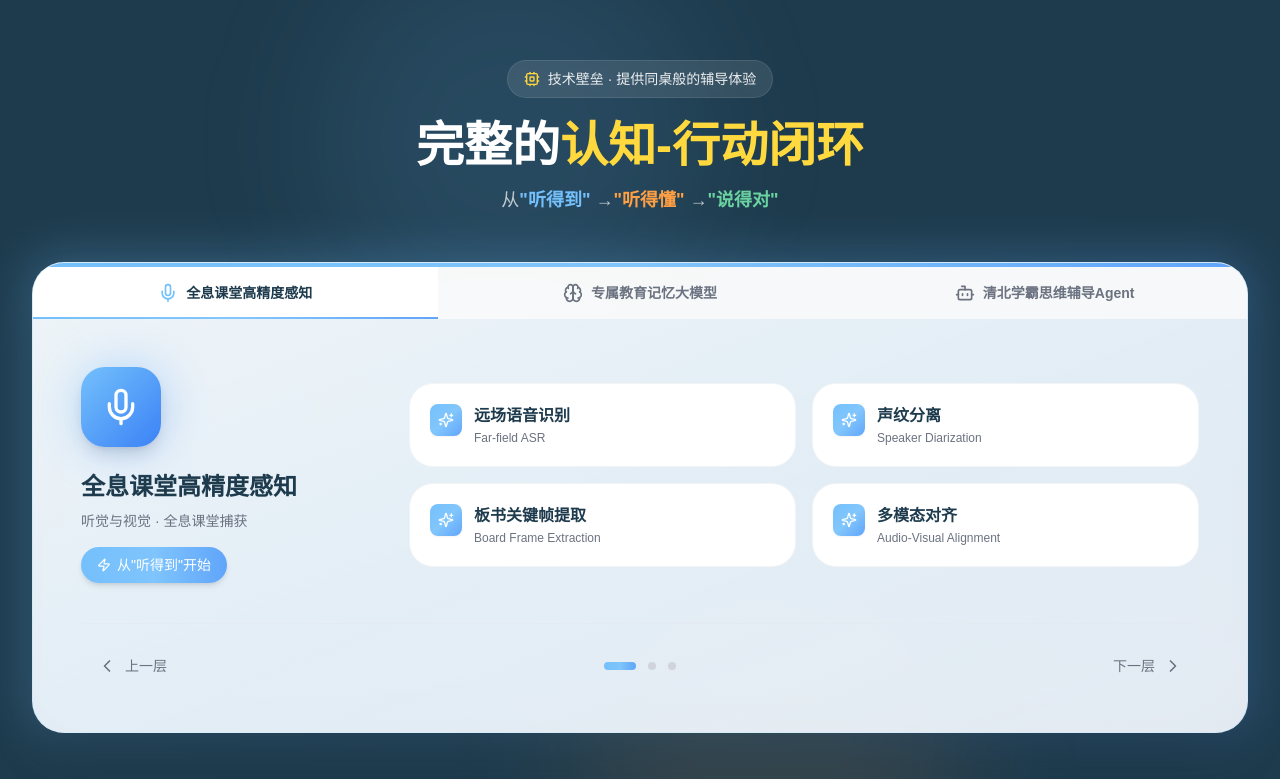
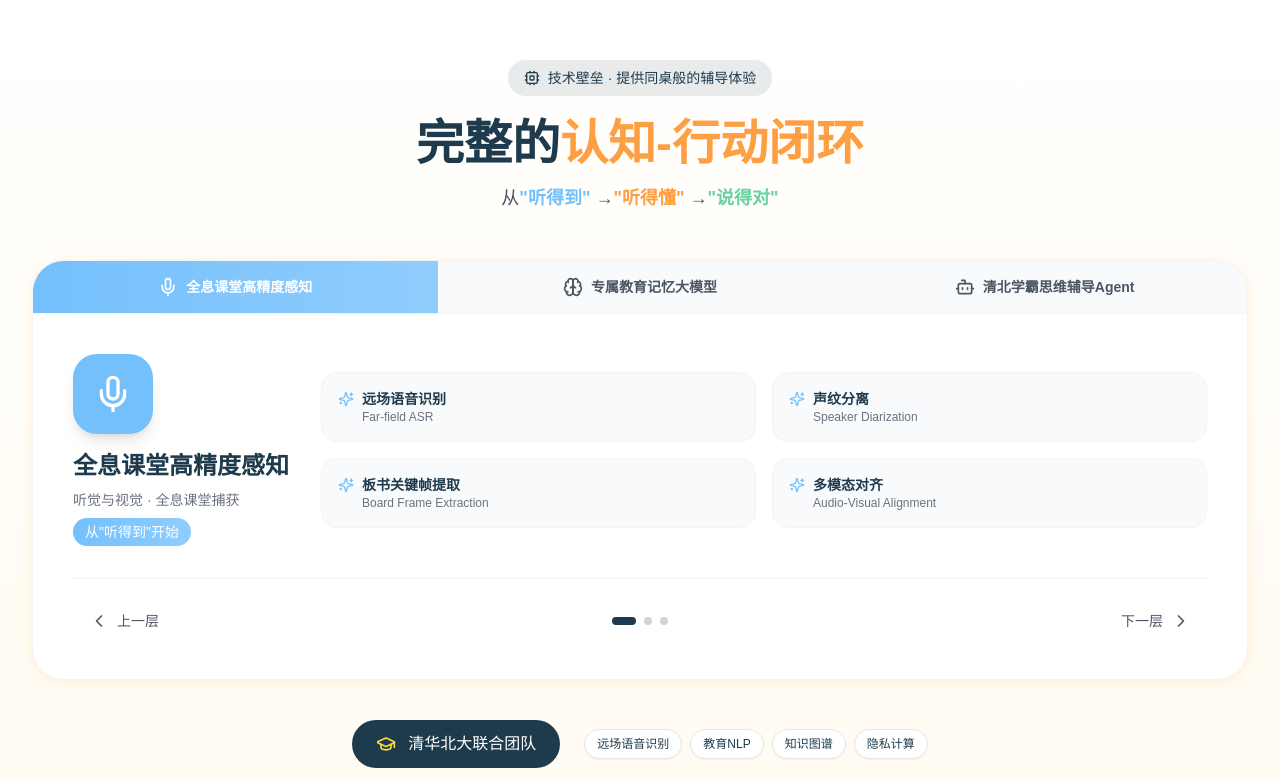
Before and after one commit to xiaojinyu868-w/meetmind-landing, a React (Vite) app: page / in a window 1280 px wide. Shown: the part 4540-5319 px from the top of the page. Built offline with nearby package versions, Linux system fonts and the light colour scheme.

Commit message:
feat: 升级专属教育记忆大模型展示 - 突出加减法认知优化理念

```diff
--- a/src/components/sections/TeamCredibility.tsx
+++ b/src/components/sections/TeamCredibility.tsx
@@ -1,5 +1,5 @@
 import { useState } from 'react'
-import { GraduationCap, Mic, Brain, Bot, ChevronLeft, ChevronRight, Cpu, Sparkles, Zap } from 'lucide-react'
+import { GraduationCap, Mic, Brain, Bot, ChevronLeft, ChevronRight, Cpu, Sparkles } from 'lucide-react'
 
 const techLayers = [
   {
@@ -8,11 +8,8 @@
     title: '全息课堂高精度感知',
     subtitle: '听觉与视觉 · 全息课堂捕获',
     tagline: '从"听得到"开始',
-    gradient: 'from-sky via-sky/90 to-blue-400',
-    lightGradient: 'from-sky/5 via-sky/10 to-blue-400/5',
-    iconBg: 'bg-gradient-to-br from-sky to-blue-500',
-    accentColor: 'text-sky',
-    borderColor: 'border-sky/20',
+    color: 'from-sky to-sky/80',
+    iconBg: 'bg-sky',
     features: [
       { label: '远场语音识别', desc: 'Far-field ASR' },
       { label: '声纹分离', desc: 'Speaker Diarization' },
@@ -24,18 +21,15 @@
     id: 2,
     icon: Brain,
     title: '专属教育记忆大模型',
-    subtitle: '记忆与认知 · 上下文流引擎',
+    subtitle: '不是存储知识，是构建认知',
     tagline: '到"听得懂"',
-    gradient: 'from-orange via-orange/90 to-sunny',
-    lightGradient: 'from-orange/5 via-orange/10 to-sunny/5',
-    iconBg: 'bg-gradient-to-br from-orange to-sunny',
-    accentColor: 'text-orange',
-    borderColor: 'border-orange/20',
+    color: 'from-orange to-sunny',
+    iconBg: 'bg-orange',
     features: [
-      { label: '长时记忆', desc: '课堂原生记忆' },
-      { label: '有效记忆沉淀', desc: 'Memory Sedimentation' },
-      { label: '考点对齐', desc: 'Knowledge Graph' },
-      { label: '盲区定位', desc: 'RAG 能力' },
+      { label: '课堂原生记忆', desc: '老师原话·板书·强调点 秒级追溯' },
+      { label: '遗忘曲线建模', desc: '在遗忘前精准唤醒，科学复习' },
+      { label: '考纲考点对齐', desc: '对接课标，复习有的放矢' },
+      { label: '认知加减法', desc: '加法学习·减法纠错·替换升级' },
     ],
   },
   {
@@ -44,11 +38,8 @@
     title: '清北学霸思维辅导Agent',
     subtitle: '行动能力 · 多模态干预闭环',
     tagline: '再到"说得对"',
-    gradient: 'from-mint via-mint/90 to-emerald-400',
-    lightGradient: 'from-mint/5 via-mint/10 to-emerald-400/5',
-    iconBg: 'bg-gradient-to-br from-mint to-emerald-500',
-    accentColor: 'text-mint',
-    borderColor: 'border-mint/20',
+    color: 'from-mint to-mint/80',
+    iconBg: 'bg-mint',
     features: [
       { label: '分层诊断报告', desc: 'Layered Diagnostic' },
       { label: '拟人化交互', desc: 'Voice/Video Output' },
@@ -67,58 +58,40 @@
   const current = techLayers[activeLayer]
 
   return (
-    <section className="py-20 lg:py-28 bg-navy relative overflow-hidden">
-      {/* 背景装饰 */}
-      <div className="absolute inset-0 pointer-events-none">
-        <div className="absolute top-0 left-1/4 w-96 h-96 bg-sky/10 rounded-full blur-3xl" />
-        <div className="absolute bottom-0 right-1/4 w-96 h-96 bg-orange/10 rounded-full blur-3xl" />
-        <div className="absolute top-1/2 left-1/2 -translate-x-1/2 -translate-y-1/2 w-[800px] h-[800px] bg-gradient-radial from-white/5 to-transparent rounded-full" />
-      </div>
-
-      <div className="max-w-7xl mx-auto px-4 sm:px-6 lg:px-8 relative z-10">
+    <section className="py-20 lg:py-28 bg-gradient-to-b from-white to-cream">
+      <div className="max-w-7xl mx-auto px-4 sm:px-6 lg:px-8">
         {/* Section Header */}
         <div className="text-center max-w-4xl mx-auto mb-12">
-          <span className="inline-flex items-center gap-2 px-4 py-2 bg-white/10 backdrop-blur-sm text-white/90 font-medium rounded-full text-sm mb-6 border border-white/10">
-            <Cpu className="w-4 h-4 text-sunny" />
+          <span className="inline-flex items-center gap-2 px-4 py-2 bg-navy/10 text-navy font-medium rounded-full text-sm mb-6">
+            <Cpu className="w-4 h-4" />
             技术壁垒 · 提供同桌般的辅导体验
           </span>
-          <h2 className="text-3xl sm:text-4xl lg:text-5xl font-bold text-white mb-4 leading-tight">
-            完整的<span className="text-sunny">认知-行动闭环</span>
+          <h2 className="text-3xl sm:text-4xl lg:text-5xl font-bold text-navy mb-4 leading-tight">
+            完整的<span className="text-orange">认知-行动闭环</span>
           </h2>
-          <p className="text-lg text-white/70">
+          <p className="text-lg text-gray-600">
             从<span className="text-sky font-semibold">"听得到"</span> →
             <span className="text-orange font-semibold">"听得懂"</span> →
             <span className="text-mint font-semibold">"说得对"</span>
           </p>
         </div>
 
-        {/* Tech Layer Showcase - 玻璃拟态卡片 */}
-        <div className="relative">
-          {/* 外层发光效果 */}
-          <div className={`absolute -inset-1 bg-gradient-to-r ${current.gradient} rounded-[2rem] blur-xl opacity-30 transition-all duration-500`} />
-
-          {/* 主卡片 */}
-          <div className={`relative bg-gradient-to-br from-white/95 to-white/90 backdrop-blur-xl rounded-3xl overflow-hidden border ${current.borderColor} shadow-2xl`}>
-            {/* 顶部渐变装饰条 */}
-            <div className={`h-1 bg-gradient-to-r ${current.gradient}`} />
-
+        {/* Tech Layer Showcase */}
+        <div className="relative bg-white rounded-3xl shadow-card overflow-hidden border border-gray-100">
           {/* Layer Tabs */}
-            <div className="flex bg-gray-50/80">
+          <div className="flex border-b border-gray-100">
             {techLayers.map((layer, index) => (
               <button
                 key={layer.id}
                 onClick={() => setActiveLayer(index)}
-                  className={`flex-1 px-4 py-4 text-center transition-all duration-300 relative ${
+                className={`flex-1 px-4 py-4 text-center transition-all duration-300 ${
                   activeLayer === index
-                      ? 'bg-white text-navy'
-                      : 'text-gray-500 hover:text-gray-700 hover:bg-white/50'
+                    ? `bg-gradient-to-r ${layer.color} text-white`
+                    : 'bg-gray-50 text-gray-600 hover:bg-gray-100'
                 }`}
               >
-                  {activeLayer === index && (
-                    <div className={`absolute bottom-0 left-0 right-0 h-0.5 bg-gradient-to-r ${layer.gradient}`} />
-                  )}
                 <div className="flex items-center justify-center gap-2">
-                    <layer.icon className={`w-5 h-5 ${activeLayer === index ? layer.accentColor : ''}`} />
+                  <layer.icon className="w-5 h-5" />
                   <span className="font-semibold text-sm hidden sm:inline">{layer.title}</span>
                   <span className="font-semibold text-sm sm:hidden">Layer {layer.id}</span>
                 </div>
@@ -127,21 +100,43 @@
           </div>
 
           {/* Active Layer Content */}
-            <div className={`p-8 lg:p-12 bg-gradient-to-br ${current.lightGradient}`}>
-              <div className="flex flex-col lg:flex-row items-center gap-10">
+          <div className="p-6 lg:p-10">
+            {/* Layer 2 Special Detail View */}
+            {activeLayer === 1 && (
+              <div className="mb-8 bg-gradient-to-r from-orange/5 to-sunny/5 rounded-2xl p-6 border border-orange/10">
+                <p className="text-center text-gray-600 text-sm mb-6">
+                  <span className="text-orange font-semibold">通用AI</span>：只加不减，信息无限堆叠 →
+                  <span className="text-navy font-semibold"> 教育AI</span>：加减平衡，动态优化认知
+                </p>
+                <div className="grid grid-cols-3 gap-4 text-center">
+                  <div className="bg-white rounded-xl p-4 shadow-sm">
+                    <div className="text-2xl mb-2">➕</div>
+                    <p className="font-semibold text-navy text-sm">智能加法</p>
+                    <p className="text-xs text-gray-500 mt-1">新知入库·考点关联·高频强化</p>
+                  </div>
+                  <div className="bg-white rounded-xl p-4 shadow-sm">
+                    <div className="text-2xl mb-2">➖</div>
+                    <p className="font-semibold text-navy text-sm">智能减法</p>
+                    <p className="text-xs text-gray-500 mt-1">错误剔除·过时降权·已掌握压缩</p>
+                  </div>
+                  <div className="bg-white rounded-xl p-4 shadow-sm">
+                    <div className="text-2xl mb-2">🔄</div>
+                    <p className="font-semibold text-navy text-sm">智能替换</p>
+                    <p className="text-xs text-gray-500 mt-1">认知升级·平滑过渡·脚手架保留</p>
+                  </div>
+                </div>
+              </div>
+            )}
+
+            <div className="flex flex-col lg:flex-row items-center gap-8">
               {/* Left - Icon & Title */}
-                <div className="flex-shrink-0 text-center lg:text-left lg:w-72">
-                  {/* 图标带光晕 */}
-                  <div className="relative inline-block mb-6">
-                    <div className={`absolute inset-0 ${current.iconBg} rounded-2xl blur-xl opacity-40`} />
-                    <div className={`relative w-20 h-20 ${current.iconBg} rounded-2xl flex items-center justify-center shadow-lg`}>
+              <div className="flex-shrink-0 text-center lg:text-left">
+                <div className={`w-20 h-20 ${current.iconBg} rounded-2xl flex items-center justify-center mx-auto lg:mx-0 mb-4 shadow-lg`}>
                   <current.icon className="w-10 h-10 text-white" />
                 </div>
-                  </div>
                 <h3 className="text-2xl font-bold text-navy mb-2">{current.title}</h3>
-                  <p className="text-gray-500 text-sm mb-4">{current.subtitle}</p>
-                  <span className={`inline-flex items-center gap-1.5 px-4 py-2 bg-gradient-to-r ${current.gradient} text-white text-sm font-medium rounded-full shadow-md`}>
-                    <Zap className="w-3.5 h-3.5" />
+                <p className="text-gray-500 text-sm mb-2">{current.subtitle}</p>
+                <span className={`inline-block px-3 py-1 bg-gradient-to-r ${current.color} text-white text-sm font-medium rounded-full`}>
                   {current.tagline}
                 </span>
               </div>
@@ -151,18 +146,15 @@
                 {current.features.map((feature, i) => (
                   <div
                     key={i}
-                      className={`group bg-white rounded-2xl p-5 transition-all duration-300 border border-gray-100 hover:border-transparent hover:shadow-lg hover:-translate-y-1 relative overflow-hidden`}
+                    className="bg-gray-50 rounded-xl p-4 hover:bg-gray-100 transition-colors border border-gray-100"
                   >
-                      {/* hover时的渐变背景 */}
-                      <div className={`absolute inset-0 bg-gradient-to-br ${current.lightGradient} opacity-0 group-hover:opacity-100 transition-opacity`} />
-
-                      <div className="relative flex items-start gap-3">
-                        <div className={`w-8 h-8 rounded-lg bg-gradient-to-br ${current.gradient} flex items-center justify-center flex-shrink-0 shadow-sm`}>
-                          <Sparkles className="w-4 h-4 text-white" />
-                        </div>
+                    <div className="flex items-start gap-2">
+                      <Sparkles className={`w-4 h-4 mt-0.5 flex-shrink-0 ${
+                        activeLayer === 0 ? 'text-sky' : activeLayer === 1 ? 'text-orange' : 'text-mint'
+                      }`} />
                       <div>
-                          <p className="font-bold text-navy">{feature.label}</p>
-                          <p className="text-xs text-gray-500 mt-0.5">{feature.desc}</p>
+                        <p className="font-semibold text-navy text-sm">{feature.label}</p>
+                        <p className="text-xs text-gray-500">{feature.desc}</p>
                       </div>
                     </div>
                   </div>
@@ -171,25 +163,23 @@
             </div>
 
             {/* Navigation */}
-              <div className="flex items-center justify-between mt-10 pt-6 border-t border-gray-200/50">
+            <div className="flex items-center justify-between mt-8 pt-6 border-t border-gray-100">
               <button
                 onClick={prevLayer}
-                  className="flex items-center gap-2 px-4 py-2 text-gray-500 hover:text-navy transition-colors rounded-lg hover:bg-white/80"
+                className="flex items-center gap-2 px-4 py-2 text-gray-600 hover:text-navy transition-colors"
               >
                 <ChevronLeft className="w-5 h-5" />
-                  <span className="text-sm font-medium">上一层</span>
+                <span className="text-sm">上一层</span>
               </button>
 
               {/* Progress Dots */}
-                <div className="flex gap-3">
-                  {techLayers.map((layer, index) => (
+              <div className="flex gap-2">
+                {techLayers.map((_, index) => (
                   <button
                     key={index}
                     onClick={() => setActiveLayer(index)}
-                      className={`h-2 rounded-full transition-all duration-300 ${
-                        activeLayer === index
-                          ? `w-8 bg-gradient-to-r ${layer.gradient}`
-                          : 'w-2 bg-gray-300 hover:bg-gray-400'
+                    className={`w-2 h-2 rounded-full transition-all ${
+                      activeLayer === index ? 'w-6 bg-navy' : 'bg-gray-300'
                     }`}
                   />
                 ))}
@@ -197,25 +187,24 @@
 
               <button
                 onClick={nextLayer}
-                  className="flex items-center gap-2 px-4 py-2 text-gray-500 hover:text-navy transition-colors rounded-lg hover:bg-white/80"
+                className="flex items-center gap-2 px-4 py-2 text-gray-600 hover:text-navy transition-colors"
               >
-                  <span className="text-sm font-medium">下一层</span>
+                <span className="text-sm">下一层</span>
                 <ChevronRight className="w-5 h-5" />
               </button>
             </div>
           </div>
         </div>
-        </div>
 
         {/* Team Badge */}
-        <div className="mt-12 flex flex-col sm:flex-row items-center justify-center gap-6">
-          <div className="flex items-center gap-3 px-6 py-3 bg-gradient-to-r from-sunny to-orange rounded-full text-navy font-semibold shadow-lg">
-            <GraduationCap className="w-5 h-5" />
-            <span>清华北大联合团队</span>
+        <div className="mt-10 flex flex-col sm:flex-row items-center justify-center gap-6">
+          <div className="flex items-center gap-3 px-6 py-3 bg-navy rounded-full text-white">
+            <GraduationCap className="w-5 h-5 text-sunny" />
+            <span className="font-medium">清华北大联合团队</span>
           </div>
           <div className="flex flex-wrap justify-center gap-2">
             {['远场语音识别', '教育NLP', '知识图谱', '隐私计算'].map((tech, i) => (
-              <span key={i} className="px-4 py-2 bg-white/10 backdrop-blur-sm rounded-full text-sm text-white/80 border border-white/10 hover:bg-white/20 transition-colors">
+              <span key={i} className="px-3 py-1.5 bg-white rounded-full text-xs text-navy border border-gray-200 shadow-sm">
                 {tech}
               </span>
             ))}
```
Lines whose indentation alone changed are shown as unchanged.
